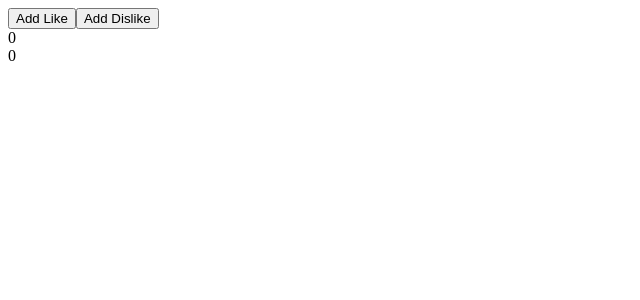
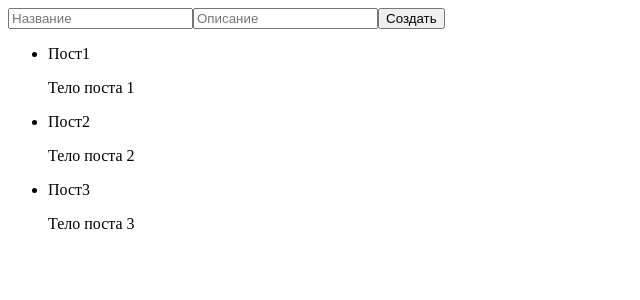
Before and after one commit to e-terin/vue-study, a Vue app in the folder app/: page / in a window 1280 px wide. Shown: the top 300 px of the page, without its empty margins (0-640 px from the left). Built offline with nearby package versions, Linux system fonts and the light colour scheme.

Commit message:
Создание компонентов, эмит события из дочки родителю

```diff
--- a/app/src/App.vue
+++ b/app/src/App.vue
@@ -1,30 +1,32 @@
 <template>
-  <button @click="addLike">Add Like</button>
-  <button @click="addDislike">Add Dislike</button>
   <div>
-    {{ likes }}<br>
-    {{ dislikes }}
+    <PostAdd @create="createPost"></PostAdd>
+    <PostList :posts="posts"></PostList>
   </div>
 </template>
 
 <script>
 
+import PostAdd from "@/components/PostAdd.vue";
+import PostList from "@/components/PostList.vue";
+
 export default {
   name: 'App',
   components: {
+    PostAdd, PostList
   },
   data() {
     return {
-      likes: 0,
-      dislikes: 0
+      posts: [
+        {id:1, title:"Пост1" , body:"Тело поста 1"},
+        {id:2, title:"Пост2" , body:"Тело поста 2"},
+        {id:3, title:"Пост3" , body:"Тело поста 3"},
+      ]
     }
   },
   methods: {
-    addLike(){
-      this.likes++
-    },
-    addDislike(){
-      this.dislikes++
+    createPost(post){
+      this.posts.push(post)
     }
   }
 
--- /dev/null
+++ b/app/src/components/PostAdd.vue
@@ -0,0 +1,41 @@
+<script>
+
+export default {
+  data() {
+    return {
+      post:
+          {
+            title: "",
+            body: "",
+          }
+    }
+  },
+
+  methods: {
+    createPost() {
+      this.post.id = Date.now() // добавляем в props post новое поле
+      this.$emit('create', this.post) // эммитируем событие родителю и передаем ему данные
+      this.post =
+          {
+            title: "",
+            body: "",
+          }
+    }
+  }
+}
+
+</script>
+
+<template>
+  <form action="" @submit.prevent>
+    <div>
+      <input type="text" placeholder="Название" v-model="post.title">
+      <input type="text" placeholder="Описание" v-model="post.body">
+      <button class="" @click="createPost">Создать</button>
+    </div>
+  </form>
+</template>
+
+<style scoped>
+
+</style>
--- /dev/null
+++ b/app/src/components/PostList.vue
@@ -0,0 +1,28 @@
+<script>
+
+export default {
+  props: {
+    posts: {
+      type: Array,
+      require: true
+    }
+  }
+}
+</script>
+
+<template>
+  <ul>
+    <li v-for="post in posts">
+      <p>
+        {{ post.title }}
+      </p>
+      <p>
+        {{ post.body }}
+      </p>
+    </li>
+  </ul>
+</template>
+
+<style scoped>
+
+</style>
```
Also changed, not shown: app/src/components/PostItem.vue (added, +11 -0 lines).
